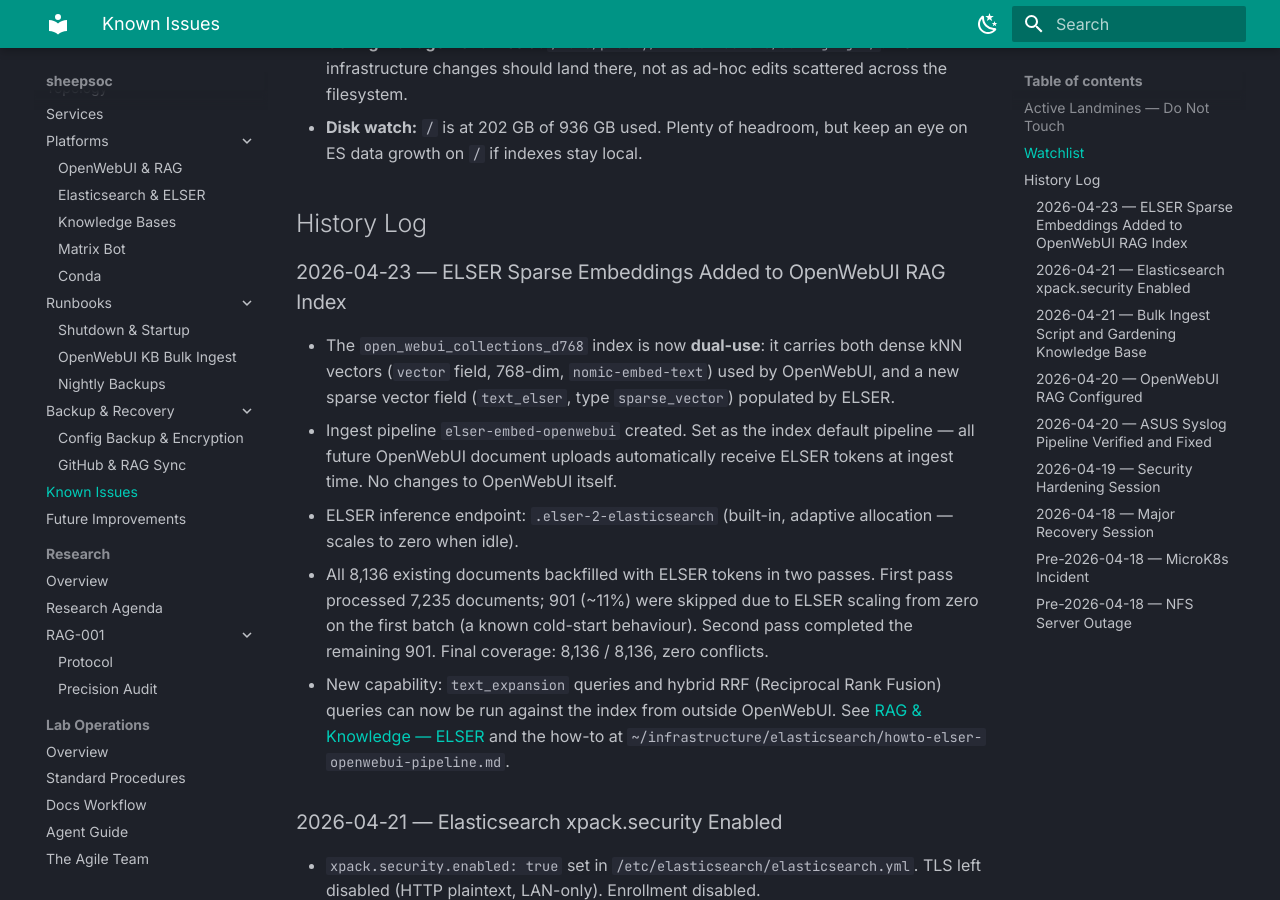
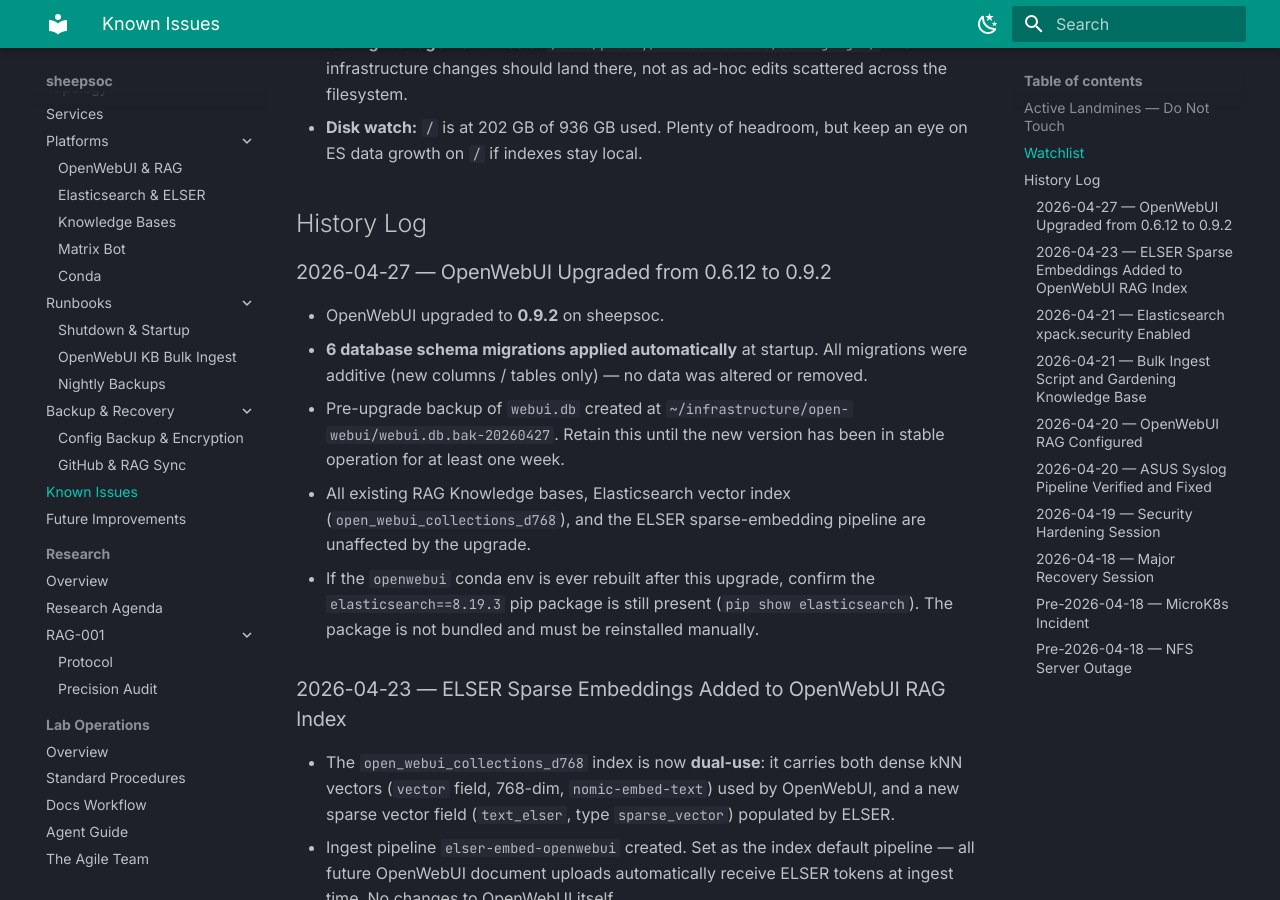
Before and after one commit to mabryp/sheepsoc-docs, an MkDocs documentation site: the page built from docs/infrastructure/known-issues.md, in a window 1280 px wide and 900 px high, scrolled down 1314 px. Built offline with MkDocs 1.6.1 and Material for MkDocs 9.7.7, drawn with Linux system fonts in a browser that asks for light colours.

Commit message:
docs: update OpenWebUI version to 0.9.2; log upgrade and schema migrations
Upgraded from 0.6.12 to 0.9.2 on 2026-04-27. Updated version references in
services.md, openwebui-rag.md, and topology.md. Added history log entry in
known-issues.md documenting the 6 additive schema migrations applied on upgrade
and the pre-upgrade backup at ~/infrastructure/open-webui/webui.db.bak-20260427.

Co-Authored-By: Claude Sonnet 4.6 <noreply@anthropic.com>

```diff
--- a/docs/infrastructure/known-issues.md
+++ b/docs/infrastructure/known-issues.md
@@ -34,6 +34,14 @@
 - **Disk watch:** `/` is at 202 GB of 936 GB used. Plenty of headroom, but keep an eye on ES data growth on `/` if indexes stay local.
 
 ## History Log
+
+### 2026-04-27 — OpenWebUI Upgraded from 0.6.12 to 0.9.2
+
+- OpenWebUI upgraded to **0.9.2** on sheepsoc.
+- **6 database schema migrations applied automatically** at startup. All migrations were additive (new columns / tables only) — no data was altered or removed.
+- Pre-upgrade backup of `webui.db` created at `~/infrastructure/open-webui/webui.db.bak-20260427`. Retain this until the new version has been in stable operation for at least one week.
+- All existing RAG Knowledge bases, Elasticsearch vector index (`open_webui_collections_d768`), and the ELSER sparse-embedding pipeline are unaffected by the upgrade.
+- If the `openwebui` conda env is ever rebuilt after this upgrade, confirm the `elasticsearch==8.19.3` pip package is still present (`pip show elasticsearch`). The package is not bundled and must be reinstalled manually.
 
 ### 2026-04-23 — ELSER Sparse Embeddings Added to OpenWebUI RAG Index
 
```
Also changed, not shown: docs/infrastructure/platforms/openwebui-rag.md (+1 -1 lines), docs/infrastructure/services.md (+1 -1 lines), docs/infrastructure/topology.md (+1 -1 lines).
